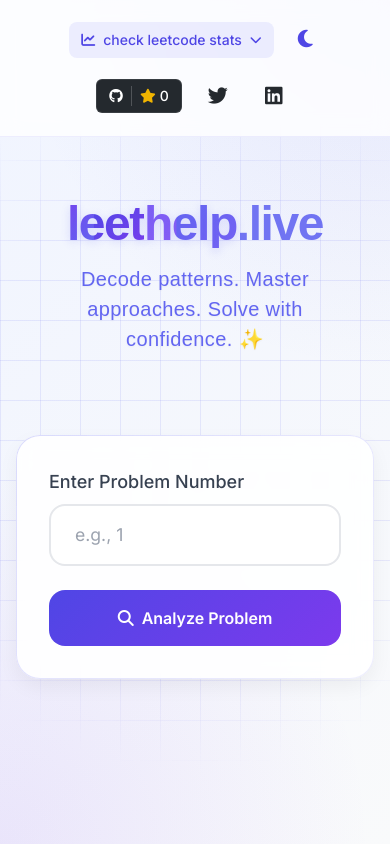
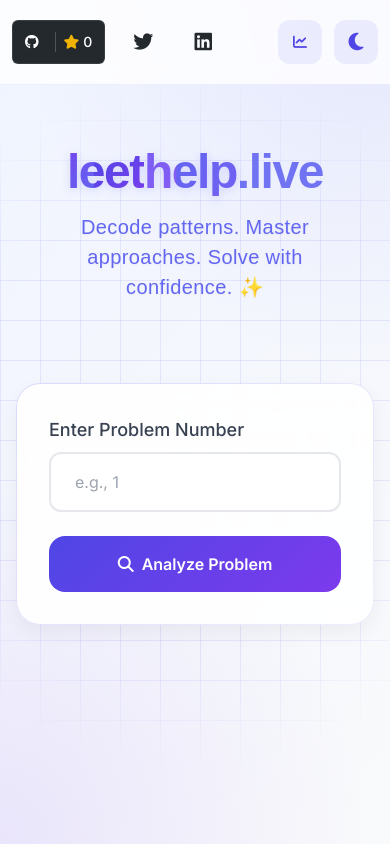
Before and after one commit to carved4/leethelper, a Flask app: page / in a window 390 px wide. Run offline with Flask 3, Linux system fonts and the light colour scheme; some web fonts are replaced.

Commit message:
new ui mobile

```diff
--- a/templates/index.html
+++ b/templates/index.html
@@ -502,56 +502,77 @@
 
         @media (max-width: 768px) {
             .navbar-container {
-                padding: 0.5rem;
+                padding: 0.75rem 1rem;
+                flex-direction: row;
+                flex-wrap: wrap;
+                gap: 0.75rem;
+                justify-content: space-between;
             }
 
             .social-links {
+                order: 1;
+                width: auto;
+                display: flex;
+                align-items: center;
+                gap: 0.75rem;
+            }
+
+            .flex.items-center.gap-4 {
                 order: 2;
-                width: 100%;
+                width: auto;
+                display: flex;
+                align-items: center;
+                gap: 0.75rem;
+                margin: 0;
+            }
+
+            #statsDropdownButton {
+                background: rgba(99, 102, 241, 0.1);
+                padding: 0.5rem 0.75rem;
+                border-radius: 0.75rem;
+                font-size: 0.875rem;
+                height: 36px;
+                display: flex;
+                align-items: center;
+                gap: 0.5rem;
+            }
+
+            html.dark #statsDropdownButton {
+                background: rgba(99, 102, 241, 0.2);
+            }
+
+            .github-link {
+                height: 36px;
+                padding: 0 0.75rem;
+                font-size: 0.875rem;
+                display: flex;
+                align-items: center;
+                gap: 0.5rem;
+            }
+
+            .social-link {
+                width: 36px;
+                height: 36px;
+                font-size: 1.125rem;
+            }
+
+            .theme-toggle {
+                width: 36px;
+                height: 36px;
+                display: flex;
+                align-items: center;
                 justify-content: center;
-            }
-
-            .flex.items-center.gap-4 {
-                order: 1;
-                width: 100%;
-                justify-content: center;
-                margin-bottom: 0.5rem;
-            }
-
-            #statsDropdownButton {
-                font-size: 0.875rem;
-                padding: 0.5rem 1rem;
-            }
-
-            #statsDropdown {
-                right: 50%;
-                transform: translateX(50%) translateY(-10px);
-                min-width: calc(100vw - 2rem);
-                max-width: 90vw;
-            }
-
-            #statsDropdown.show {
-                transform: translateX(50%) translateY(0);
-            }
-
-            .github-link {
-                font-size: 0.875rem;
-                padding: 4px 8px;
-            }
-
-            .social-link {
-                width: 2rem;
-                height: 2rem;
-                font-size: 1rem;
+                background: rgba(99, 102, 241, 0.1);
+                border-radius: 0.75rem;
+            }
+
+            html.dark .theme-toggle {
+                background: rgba(99, 102, 241, 0.2);
             }
         }
 
         @media (max-width: 480px) {
             .navbar-container {
-                padding: 0.5rem 0.25rem;
-            }
-
-            #statsDropdownButton {
                 padding: 0.5rem 0.75rem;
             }
 
@@ -560,14 +581,72 @@
             }
 
             .github-link {
-                padding: 4px;
+                padding: 0 0.5rem;
                 width: auto;
             }
 
             .github-stars {
+                margin-left: 0;
+                padding-left: 0;
                 border-left: none;
-                padding-left: 4px;
-                margin-left: 0;
+            }
+
+            #statsDropdownButton span {
+                display: none;
+            }
+
+            #statsDropdownButton {
+                padding: 0;
+                width: 36px;
+                justify-content: center;
+            }
+
+            #statsDropdownButton i.fa-chevron-down {
+                display: none;
+            }
+        }
+
+        /* Add smooth bottom sheet interaction */
+        @media (max-width: 768px) {
+            #statsDropdown {
+                -webkit-overflow-scrolling: touch;
+            }
+
+            #statsDropdown.show {
+                box-shadow: 0 -4px 6px -1px rgba(0, 0, 0, 0.1),
+                           0 -2px 4px -1px rgba(0, 0, 0, 0.06);
+            }
+
+            /* Add overscroll behavior */
+            body {
+                overscroll-behavior-y: contain;
+            }
+
+            /* Improve touch targets */
+            .social-link,
+            .theme-toggle,
+            #statsDropdownButton,
+            .search-button,
+            .github-link {
+                min-height: 44px;
+                min-width: 44px;
+            }
+
+            /* Add active states for touch */
+            .social-link:active,
+            .theme-toggle:active,
+            #statsDropdownButton:active,
+            .search-button:active,
+            .github-link:active {
+                transform: scale(0.95);
+            }
+
+            /* Improve form inputs */
+            input[type="text"],
+            input[type="number"] {
+                -webkit-appearance: none;
+                border-radius: 0.75rem;
+                font-size: 16px; /* Prevent iOS zoom */
             }
         }
 
@@ -1212,13 +1291,13 @@
                     <button id="statsDropdownButton"
                             class="flex items-center gap-2 px-4 py-2 text-sm font-medium rounded-lg transition-all duration-200">
                         <i class="fas fa-chart-line"></i>
-                        <span class="whitespace-nowrap">check leetcode stats</span>
+                        <span class="whitespace-nowrap">leetcode stats</span>
                         <i class="fas fa-chevron-down text-xs"></i>
                     </button>
                     <div id="statsDropdown">
                         <form id="profileForm" class="space-y-4">
                             <div>
-                                <label for="username" class="block text-sm font-medium text-gray-700 mb-1">enter user<label>
+                                <label for="username" class="block text-sm font-medium text-gray-700 mb-1"></label>
                                 <input type="text"
                                        id="username"
                                        name="username"
@@ -1710,25 +1789,60 @@
             const dropdown = document.getElementById('statsDropdown');
             let isDropdownVisible = false;
 
+            // Function to close dropdown
+            function closeDropdown() {
+                dropdown.classList.remove('show');
+                isDropdownVisible = false;
+            }
+
+            // Toggle dropdown on button click
             dropdownButton.addEventListener('click', (e) => {
                 e.stopPropagation();
                 isDropdownVisible = !isDropdownVisible;
                 if (isDropdownVisible) {
                     dropdown.classList.add('show');
                 } else {
-                    dropdown.classList.remove('show');
+                    closeDropdown();
                 }
             });
 
+            // Close dropdown when clicking outside
             document.addEventListener('click', (e) => {
                 if (!dropdown.contains(e.target) && !dropdownButton.contains(e.target)) {
-                    dropdown.classList.remove('show');
-                    isDropdownVisible = false;
+                    closeDropdown();
                 }
             });
 
+            // Prevent dropdown from closing when clicking inside it
             dropdown.addEventListener('click', (e) => {
                 e.stopPropagation();
+            });
+
+            // Add touch event handling for mobile
+            let touchStartY = 0;
+            let touchEndY = 0;
+
+            dropdown.addEventListener('touchstart', (e) => {
+                touchStartY = e.touches[0].clientY;
+            }, { passive: true });
+
+            dropdown.addEventListener('touchmove', (e) => {
+                touchEndY = e.touches[0].clientY;
+                const deltaY = touchEndY - touchStartY;
+
+                // If user is scrolling down and is at the top of the content
+                if (deltaY > 50 && dropdown.scrollTop === 0) {
+                    closeDropdown();
+                }
+            }, { passive: true });
+
+            // Handle form submission
+            const profileForm = document.getElementById('profileForm');
+            profileForm.addEventListener('submit', (e) => {
+                // Keep the dropdown open on mobile after form submission
+                if (window.innerWidth > 768) {
+                    closeDropdown();
+                }
             });
         });
     </script>
```
